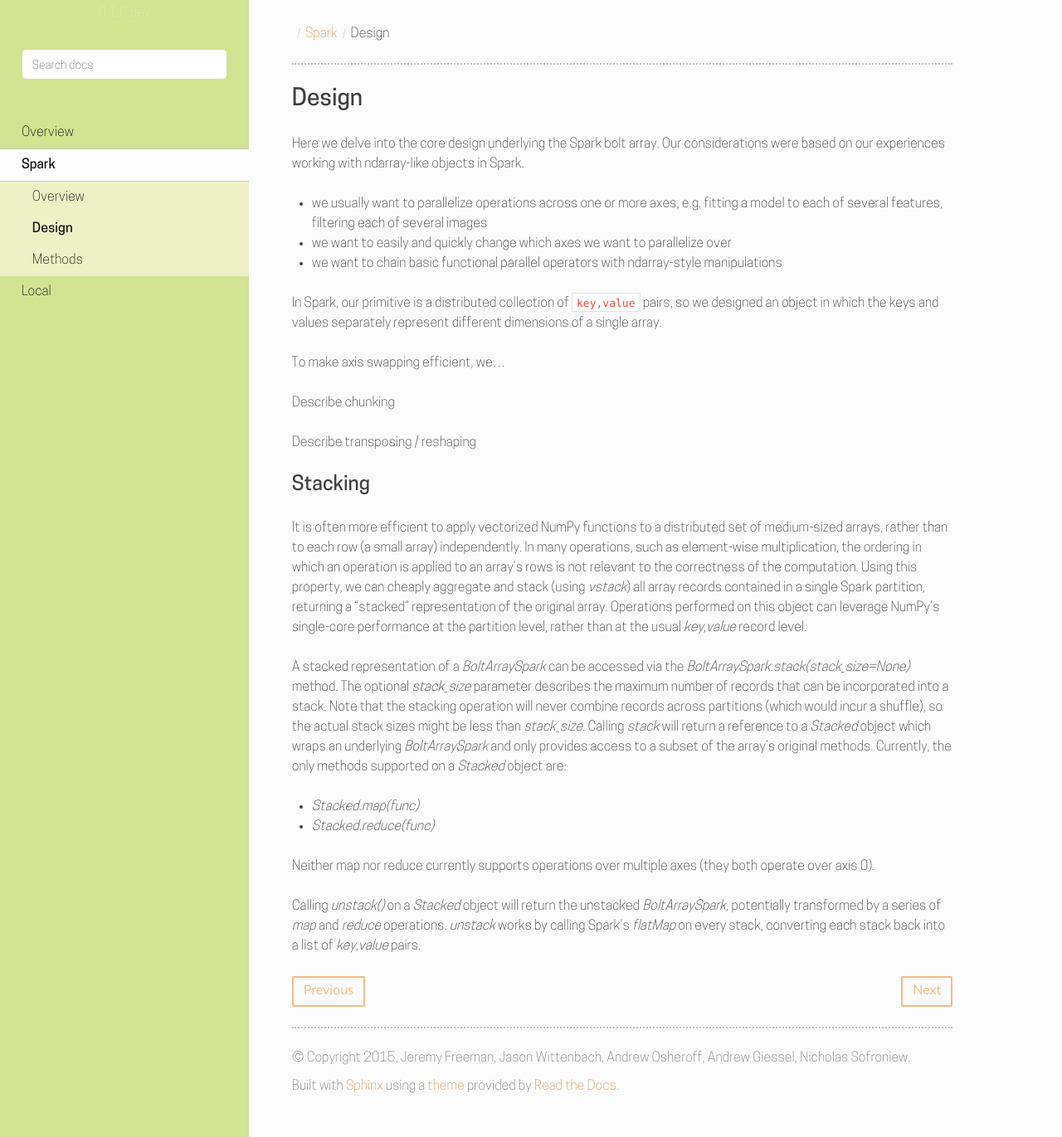
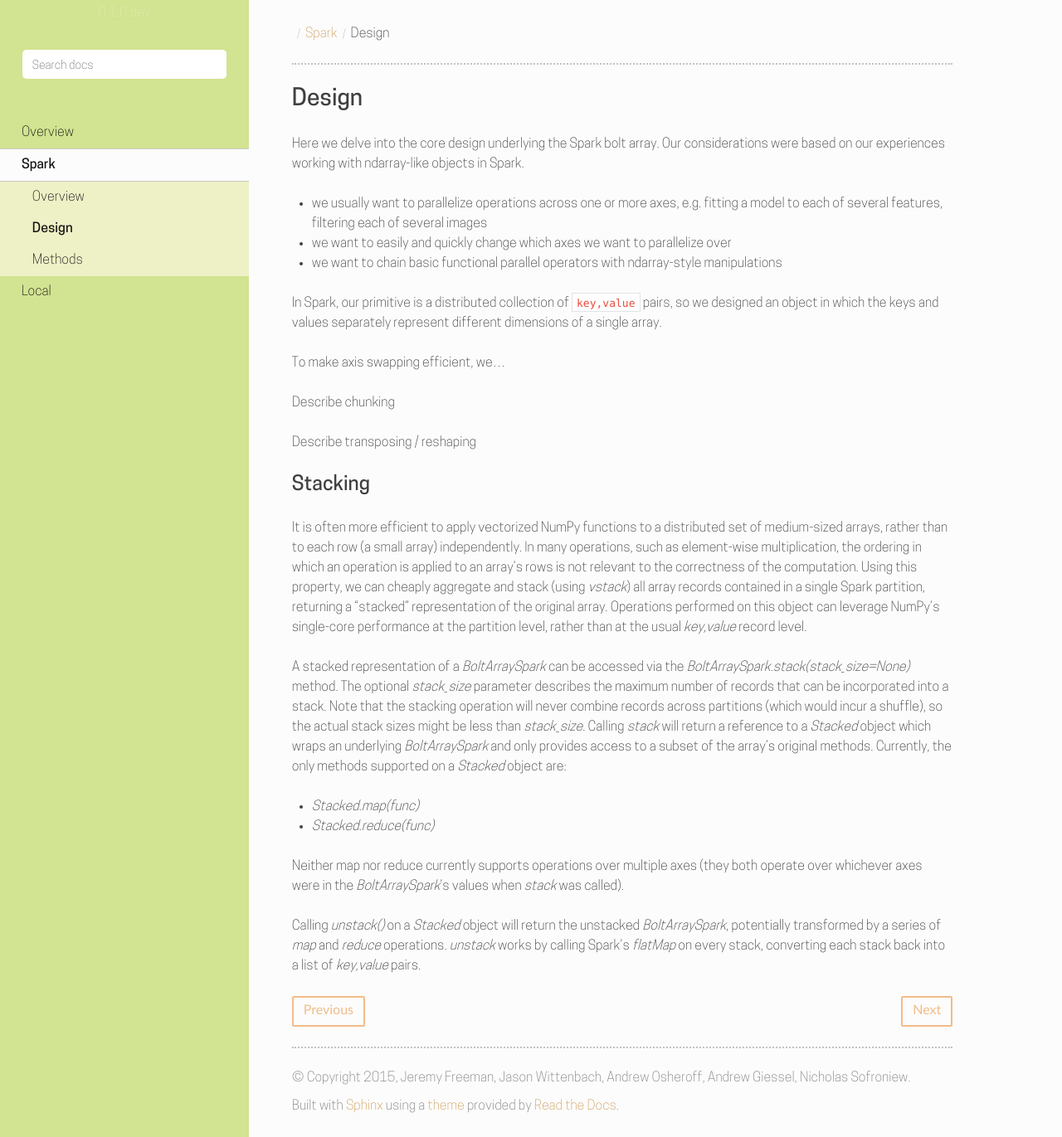
Before and after one commit to bolt-project/bolt, a Sphinx documentation site: the page built from docs/source/spark-design.rst, in a window 1280 px wide and 1371 px high. Shown: the whole window at 83% size. Built offline with Sphinx 7.4.7 and the Read the Docs theme 2.0.0, drawn with Linux system fonts in a browser that asks for light colours.

Commit message:
Update spark-design.rst

```diff
--- a/docs/source/spark-design.rst
+++ b/docs/source/spark-design.rst
@@ -25,6 +25,6 @@
 - `Stacked.map(func)`
 - `Stacked.reduce(func)`
 
-Neither map nor reduce currently supports operations over multiple axes (they both operate over axis 0).
+Neither map nor reduce currently supports operations over multiple axes (they both operate over whichever axes were in the `BoltArraySpark`'s values when `stack` was called).
 
 Calling `unstack()` on a `Stacked` object will return the unstacked `BoltArraySpark`, potentially transformed by a series of `map` and `reduce` operations. `unstack` works by calling Spark's `flatMap` on every stack, converting each stack back into a list of `key,value` pairs.
```
